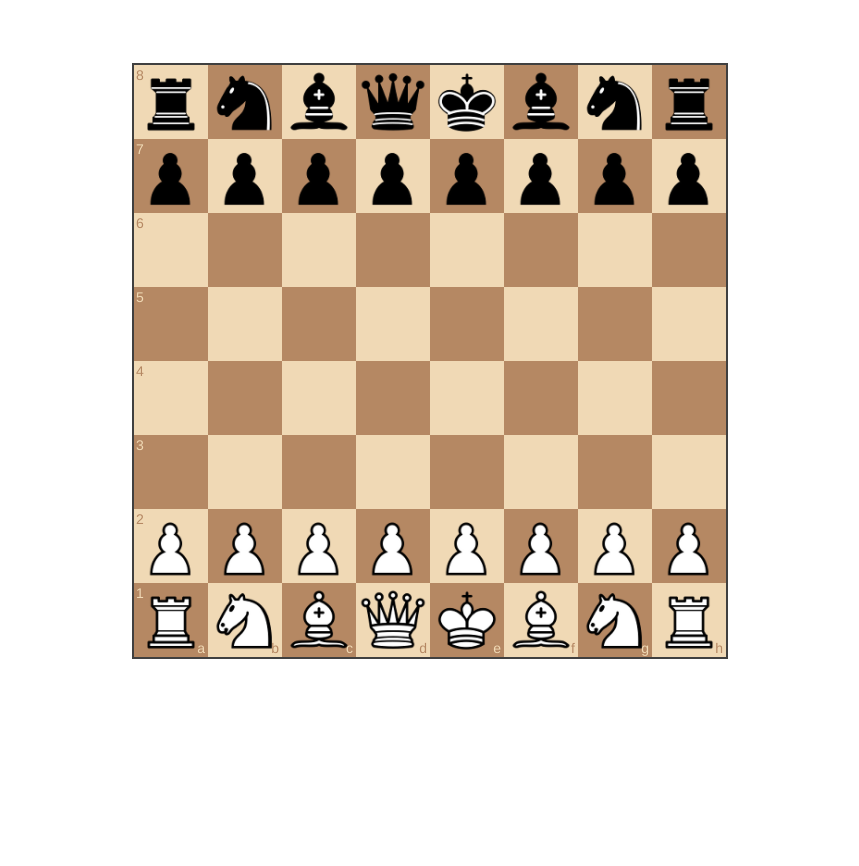
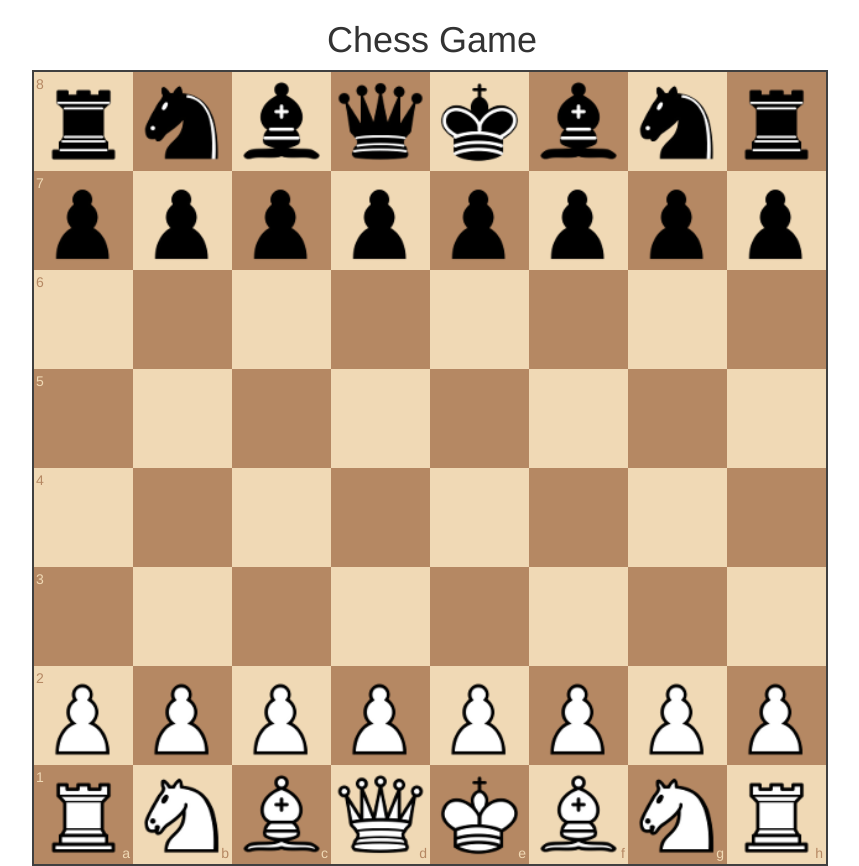
Before and after one commit to minhducubc97/Chess-AI, a website: page public/index.html in a window 1280 px wide. Shown: the whole page, without its empty margins (208-1067 px from the left). Before the commit the page ends 800 px from the top, so only its background shows below. Drawn offline with nearby package versions, Linux system fonts and the light colour scheme.

Commit message:
Adjust styling

```diff
--- /dev/null
+++ b/public/css/style.css
@@ -0,0 +1,8 @@
+#container .title h1 {
+  text-align: center;
+}
+
+#board {
+  width: 800px;
+  margin: auto;
+}
--- a/public/index.html
+++ b/public/index.html
@@ -1,14 +1,26 @@
 <!DOCTYPE html>
 <html>
-
   <head>
-    <meta charset="utf-8">
+    <meta charset="utf-8" />
     <title>Chess game</title>
-    <link rel="stylesheet" href="./css/chessboard-1.0.0.css">
+    <link rel="stylesheet" href="./css/chessboard-1.0.0.css" />
+    <link rel="stylesheet" href="./css/style.css" />
+    <!-- Bootstrap core CSS -->
+    <link
+      rel="stylesheet"
+      href="https://maxcdn.bootstrapcdn.com/bootstrap/3.2.0/css/bootstrap.min.css"
+    />
   </head>
 
   <body>
-    <div id="board" style="width: 600px; margin: auto; margin-top: 5%"></div>
+    <div id="container">
+      <div class="col-sm-12">
+        <div class="title">
+          <h1>Chess Game</h1>
+        </div>
+        <div id="board"></div>
+      </div>
+    </div>
   </body>
 
   <!-- Load the javascript in order -->
@@ -17,5 +29,4 @@
   <script src="./js/resources/chessboard-1.0.0.js"></script>
   <script src="./js/chessBrain.js"></script>
   <script src="./js/main.js"></script>
-
 </html>
```
Also changed, not shown: public/js/index.js (added). Lines whose indentation alone changed are shown as unchanged.
